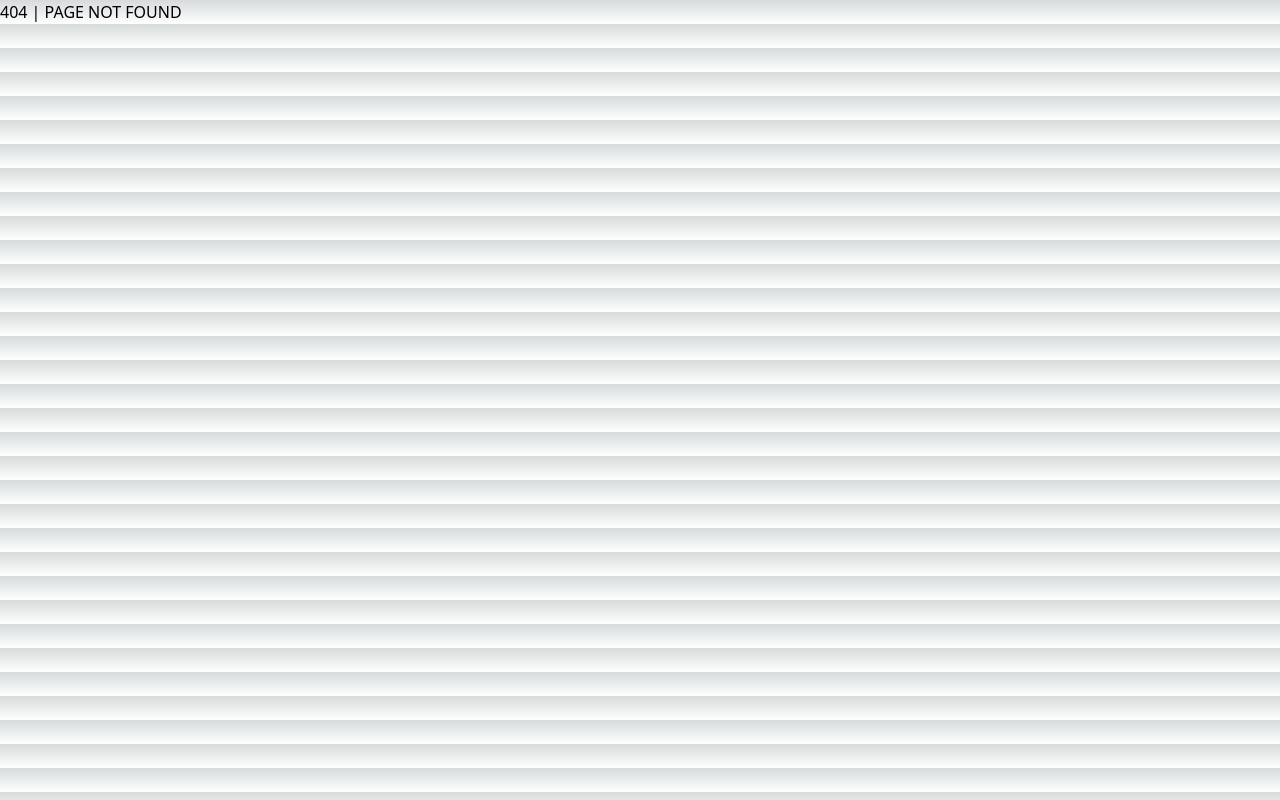
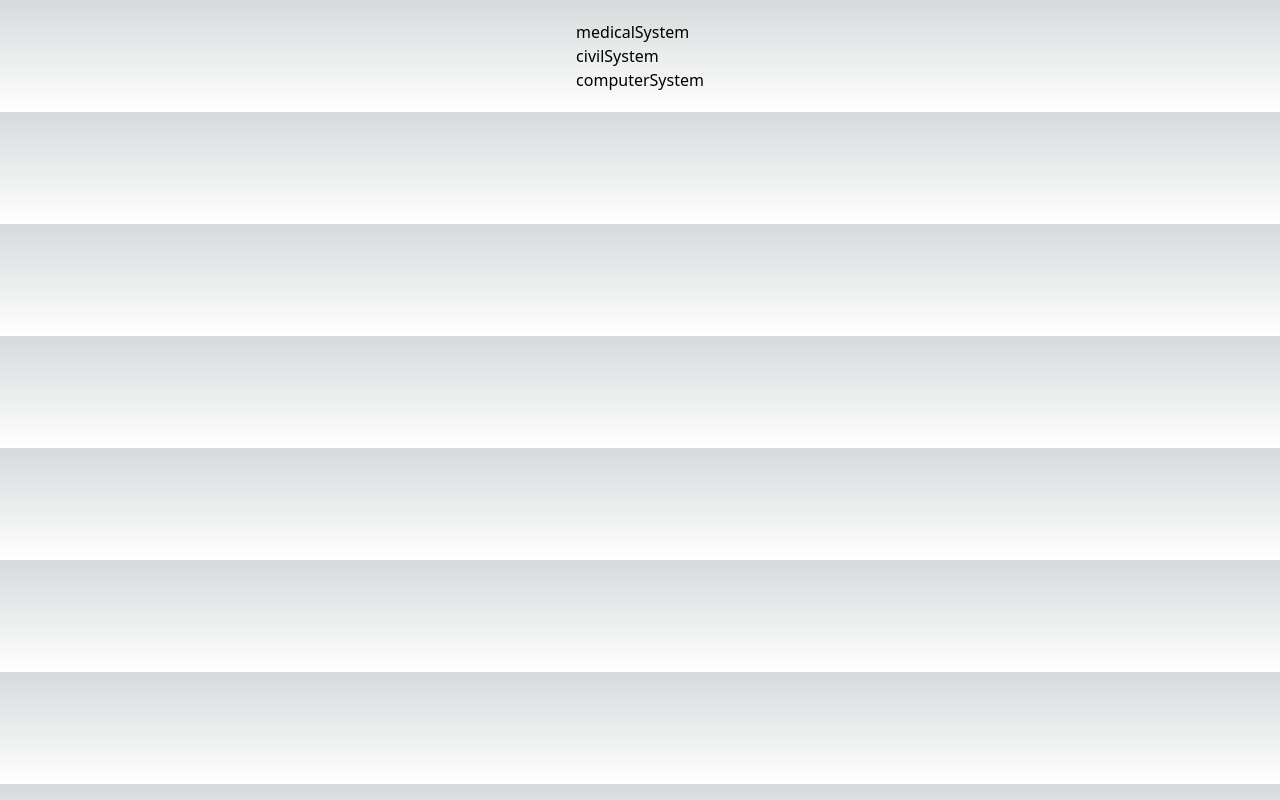
Before and after one commit to farshadnabizadeh/NEXT-TUTORIAL, a Next.js app: page /getstaticprops in a window 1280 px wide. Before the commit this address had no page. Built offline with nearby package versions, Linux system fonts and the light colour scheme.

Commit message:
getStaticProps

```diff
--- /dev/null
+++ b/data/products.json
@@ -0,0 +1,16 @@
+{
+    "products": [
+        {
+            "id": "xxx2.1",
+            "title": "medicalSystem"
+        },
+        {
+            "id": "xxx2.2",
+            "title": "civilSystem"
+        },
+        {
+            "id": "xxx2.3",
+            "title": "computerSystem"
+        }
+    ]
+}
--- /dev/null
+++ b/pages/getstaticprops/index.js
@@ -0,0 +1,36 @@
+import React from 'react';
+import fs from 'fs/promises';
+import path from "path";
+
+const index = (props) => {
+    const { products } = props
+    return (
+        <div className='w-full flex justify-center py-5'>
+            <ul>
+                {
+                    products.map((item) => (
+                        <li key={item.id}>
+                            {item.title}
+                        </li>
+                    ))
+                }
+            </ul>
+        </div>
+    );
+}
+// getStaticprops only render Elements from Server
+// getStaticProps is one of pre-rendering methodes
+// getStaticProps always return an Object
+// getStaticProps provides filesystem
+export async function getStaticProps() {
+    const filePath = path.join(process.cwd(), 'data', 'products.json')
+    const jsonData = await fs.readFile(filePath)
+    const data = JSON.parse(jsonData)
+    return {
+        props: {
+            products: data.products
+        }
+    }
+}
+
+export default index;
```
